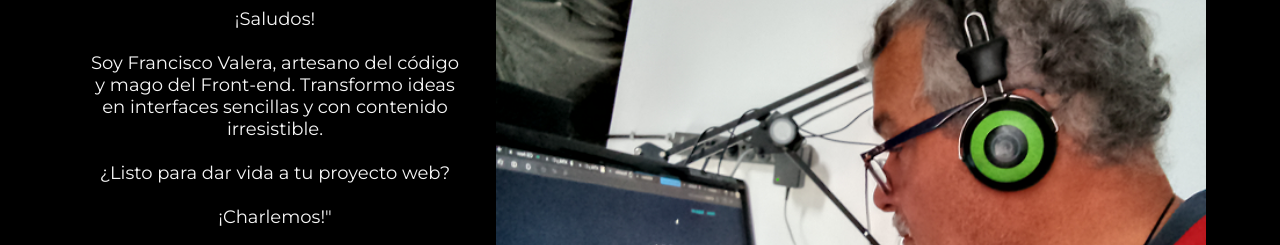
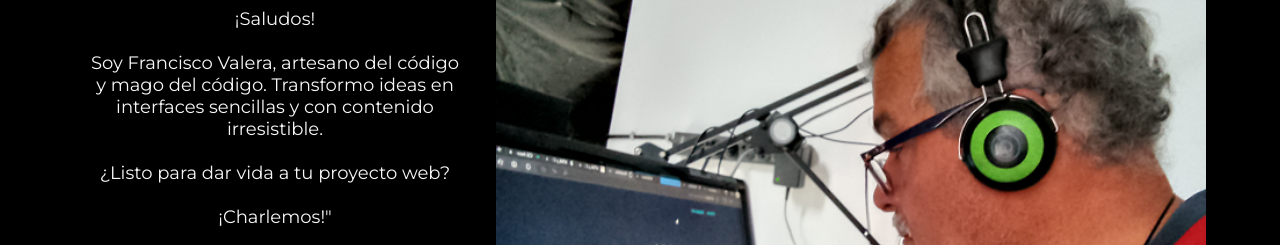
Before and after one commit to fvaleradeveloper/portfolio, a plain HTML site: page index.html in a window 1280 px wide. Shown: the part 412-657 px from the top of the page. Drawn offline with nearby package versions, Linux system fonts and the light colour scheme.

Commit message:
Update index.html para cambiar "Frontend" por "código"
Solo un cambio de estética. Cambié la palabra Frontend por código.

```diff
--- a/index.html
+++ b/index.html
@@ -32,7 +32,7 @@
                     <div class="word">asombran!</div>
                 </div>
            </strong></h1>
-            <p class="presentacion__contenido__texto" style="text-align: center; margin: 20px; justify-content: center">¡Saludos! <br><br>  Soy Francisco Valera, artesano del código y mago del Front-end. Transformo ideas en interfaces sencillas y con contenido irresistible. <br><br>¿Listo para dar vida a tu proyecto web? <br><br>¡Charlemos!"
+            <p class="presentacion__contenido__texto" style="text-align: center; margin: 20px; justify-content: center">¡Saludos! <br><br>  Soy Francisco Valera, artesano del código y mago del código. Transformo ideas en interfaces sencillas y con contenido irresistible. <br><br>¿Listo para dar vida a tu proyecto web? <br><br>¡Charlemos!"
             </p>
             <div class="presentacion__enlaces" style="margin:20px">
                 <h2 class="presentacion__enlaces__subtitulo">Accede a mis redes</h2>
```
